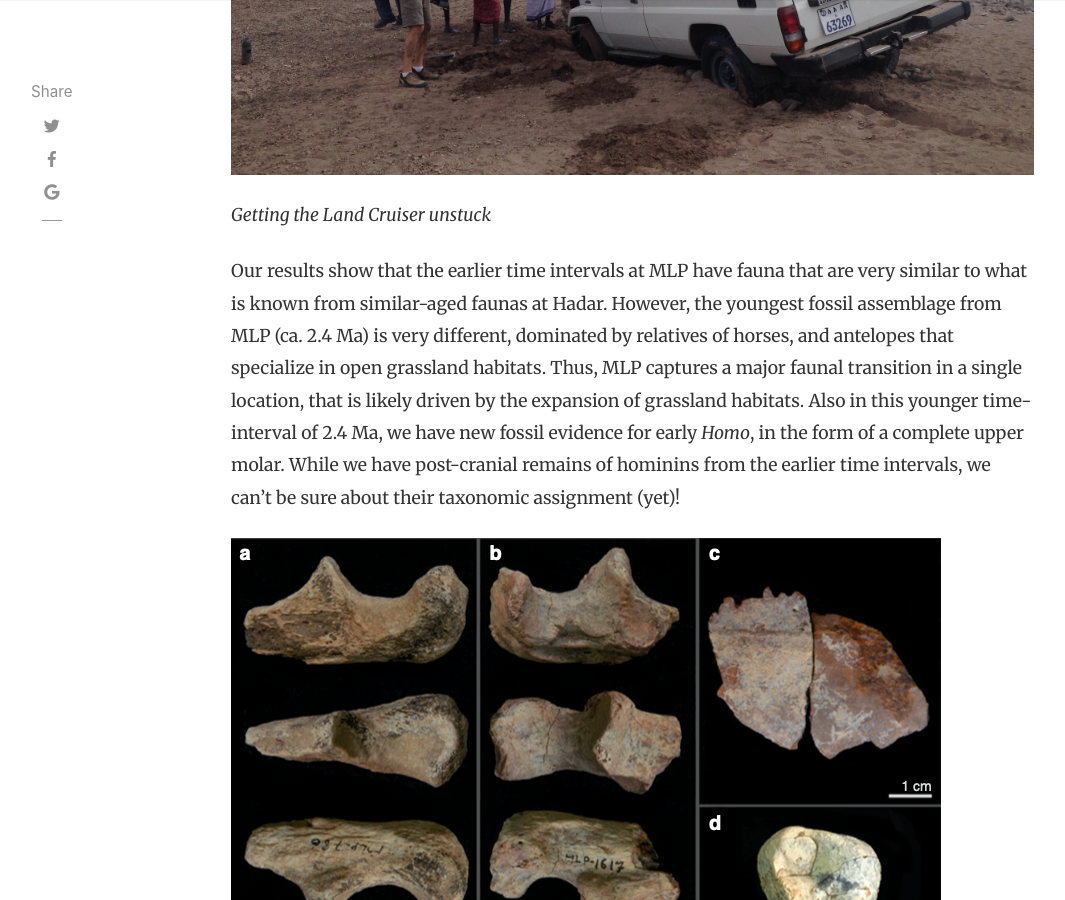
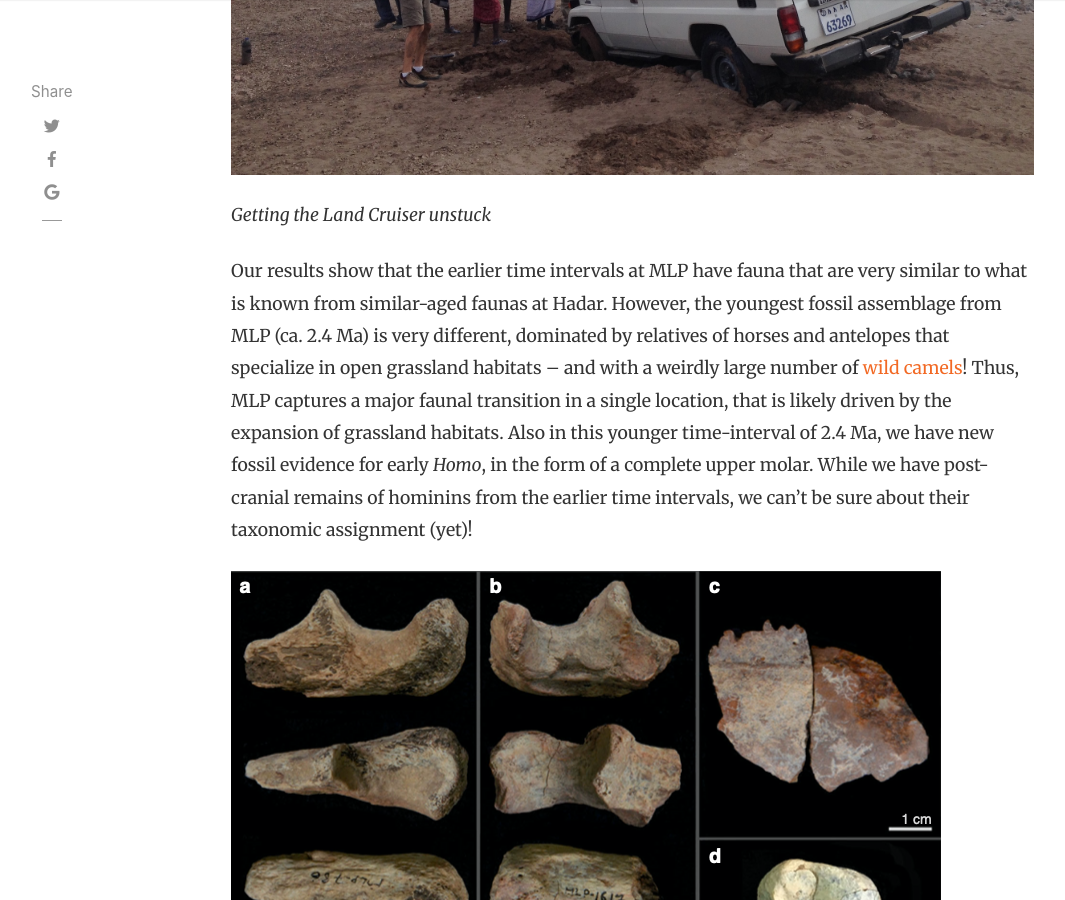
Before and after one commit to wabarr/PAPER, a Jekyll site: the page built from _posts/2020-05-19-mille-logya-nature-communications.md, in a window 1280 px wide and 900 px high, scrolled down 1603 px. Shown: the whole window, without its empty margins (54-1119 px from the left). Built offline with Jekyll 4.4.1, drawn with Linux system fonts in a browser that asks for light colours; nearby versions of some CDN libraries; comment, search, counter and statistics services are not loaded.

Commit message:
add camel teaser

```diff
--- a/_posts/2020-05-19-mille-logya-nature-communications.md
+++ b/_posts/2020-05-19-mille-logya-nature-communications.md
@@ -19,7 +19,7 @@ However, work at MLP is very difficult...there is tons of basalt colluvial cover
 
 *Getting the Land Cruiser unstuck*
 
-Our results show that the earlier time intervals at MLP have fauna that are very similar to what is known from similar-aged faunas at Hadar.  However, the youngest fossil assemblage from MLP (ca. 2.4 Ma) is very different, dominated by relatives of horses, and antelopes that specialize in open grassland habitats. Thus, MLP captures a major faunal transition in a single location, that is likely driven by the expansion of grassland habitats. Also in this younger time-interval of 2.4 Ma, we have new fossil evidence for early *Homo*, in the form of a complete upper molar. While we have post-cranial remains of hominins from the earlier time intervals, we can't be sure about their taxonomic assignment (yet)!
+Our results show that the earlier time intervals at MLP have fauna that are very similar to what is known from similar-aged faunas at Hadar.  However, the youngest fossil assemblage from MLP (ca. 2.4 Ma) is very different, dominated by relatives of horses and antelopes that specialize in open grassland habitats -- and with a weirdly large number of [wild camels](https://doi.org/10.1007/s10914-019-09489-2)! Thus, MLP captures a major faunal transition in a single location, that is likely driven by the expansion of grassland habitats. Also in this younger time-interval of 2.4 Ma, we have new fossil evidence for early *Homo*, in the form of a complete upper molar. While we have post-cranial remains of hominins from the earlier time intervals, we can't be sure about their taxonomic assignment (yet)!
 
 ![homs](/assets/images/MLP-homs.png)
 
```
